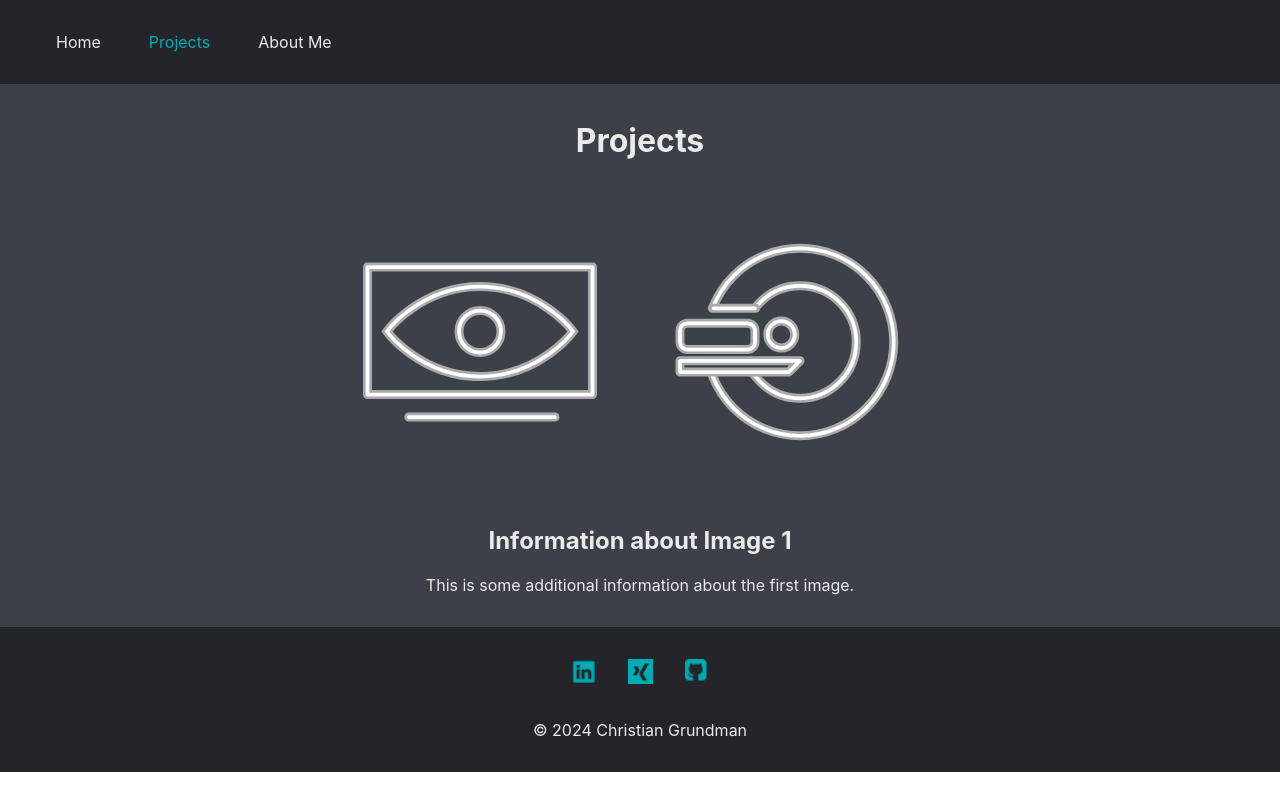
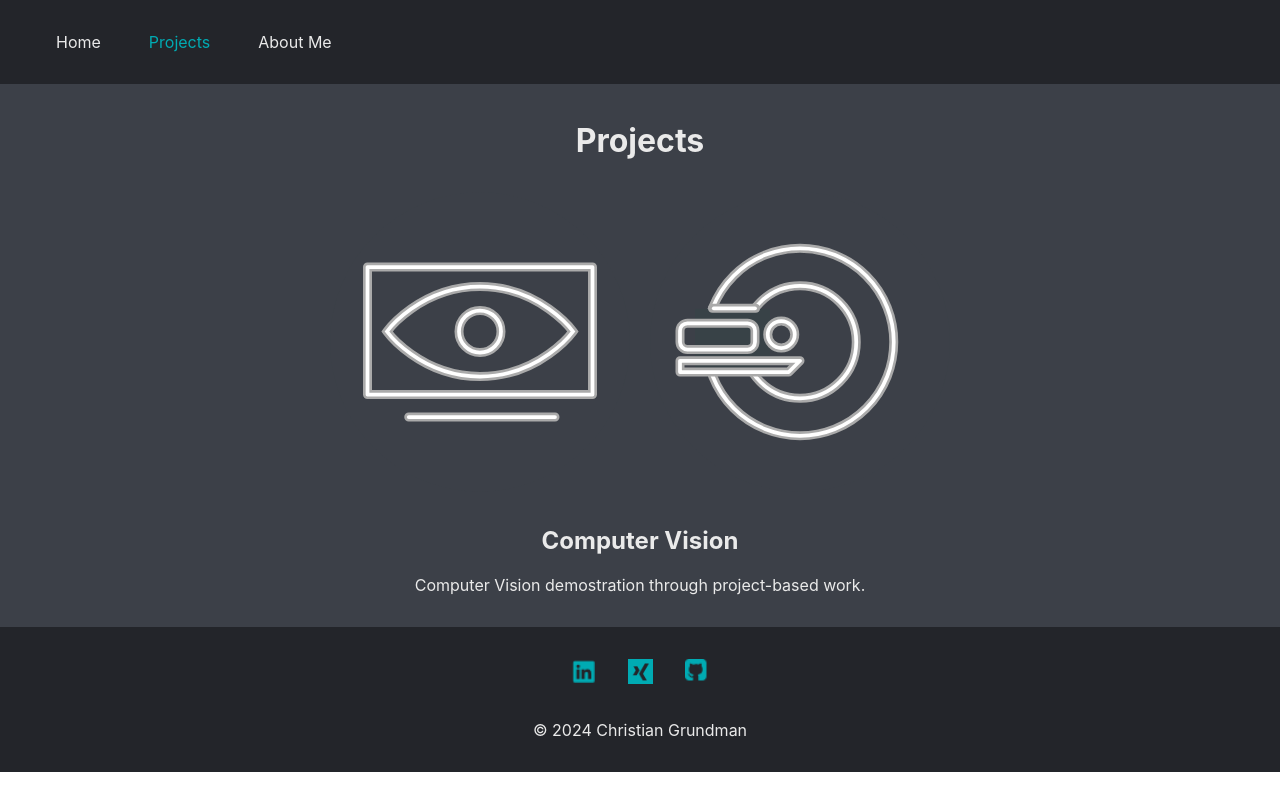
Before and after one commit to cgrundman/christian-grundman-website, a React (Create React App) app: page /projects in a window 1280 px wide. Both pictures are taken after a click on the picture 480 px from the left and 341 px from the top of the page. Built offline with nearby package versions, Linux system fonts and the light colour scheme.

Commit message:
render content from json file

```diff
--- a/src/pages/Projects.js
+++ b/src/pages/Projects.js
@@ -1,7 +1,7 @@
 import { useState } from "react";
 // import { Link } from "react-router-dom";
 
-// import content from '../content.json';
+import content from '../content.json';
 import computerVision from '../logos/computer_vision.svg';
 import ct from '../logos/ct.svg';
 // import ecg from '../logos/ecg.svg';
@@ -86,32 +86,22 @@ function Projects() {
             {/* Image 1 */}
             <img
                 src={computerVision}
-                alt="Image 1"
+                alt="Computer Vision"
                 onClick={() => toggleInfo(1)}
                 style={{ cursor: 'pointer', width: '300px', height: 'auto', margin: '10px' }}
             />
-
             {/* Image 2 */}
             <img
                 src={ct}
-                alt="Image 2"
+                alt="Computed Tomography"
                 onClick={() => toggleInfo(2)}
                 style={{ cursor: 'pointer', width: '300px', height: 'auto', margin: '10px' }}
             />
-
-            {/* Conditionally rendering information for Image 1 */}
-            {visibleInfo === 1 && (
+            {/* Conditionally rendering information for Selected project */}
+            {visibleInfo && (
                 <div>
-                <h2>Information about Image 1</h2>
-                <p>This is some additional information about the first image.</p>
-                </div>
-            )}
-
-            {/* Conditionally rendering information for Image 2 */}
-            {visibleInfo === 2 && (
-                <div>
-                <h2>Information about Image 2</h2>
-                <p>This is some additional information about the second image.</p>
+                <h2>{content.projects[visibleInfo - 1].title}</h2>
+                <p>{content.projects[visibleInfo -1].description}</p>
                 </div>
             )}
         </PageContent>
```
